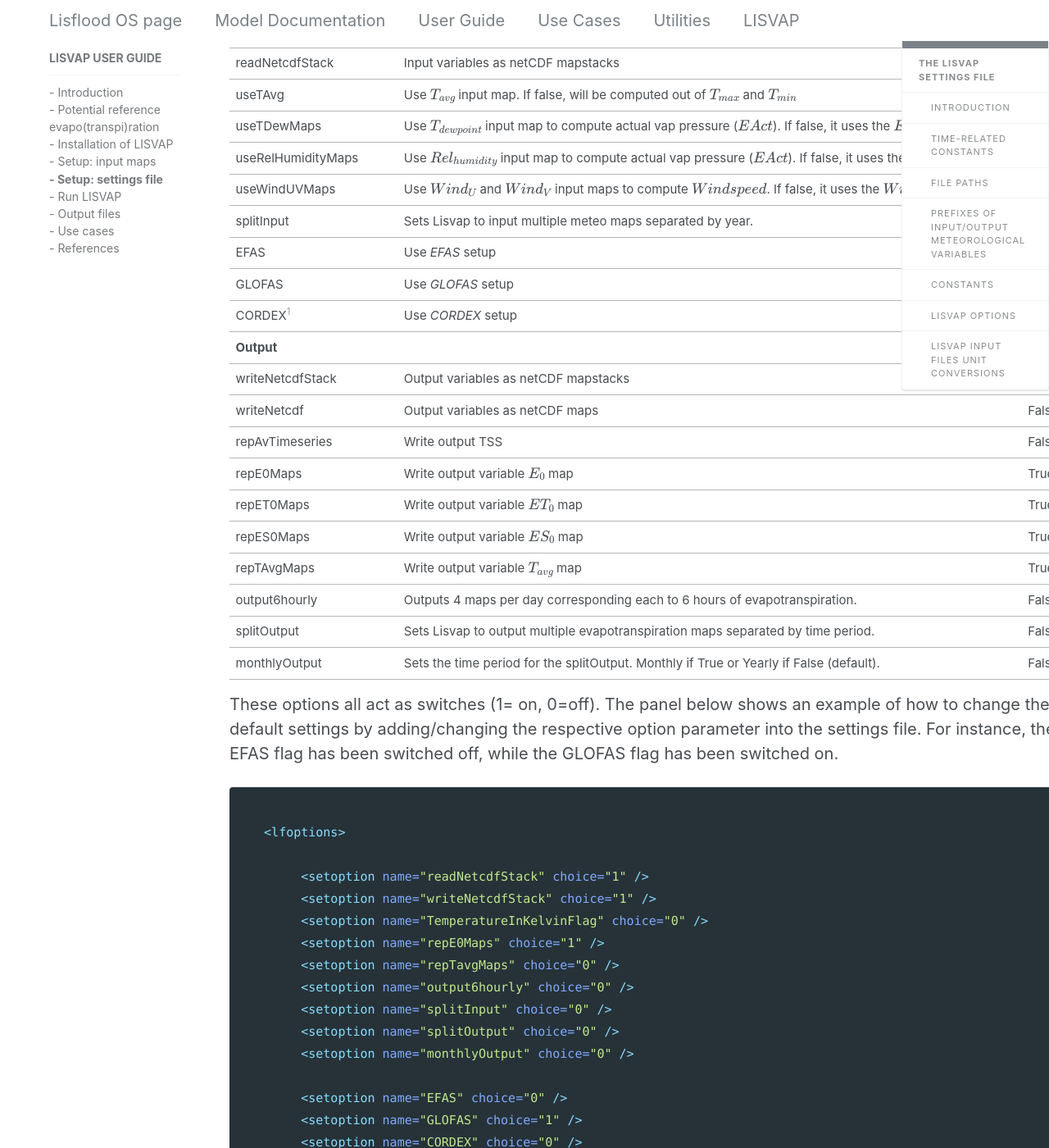
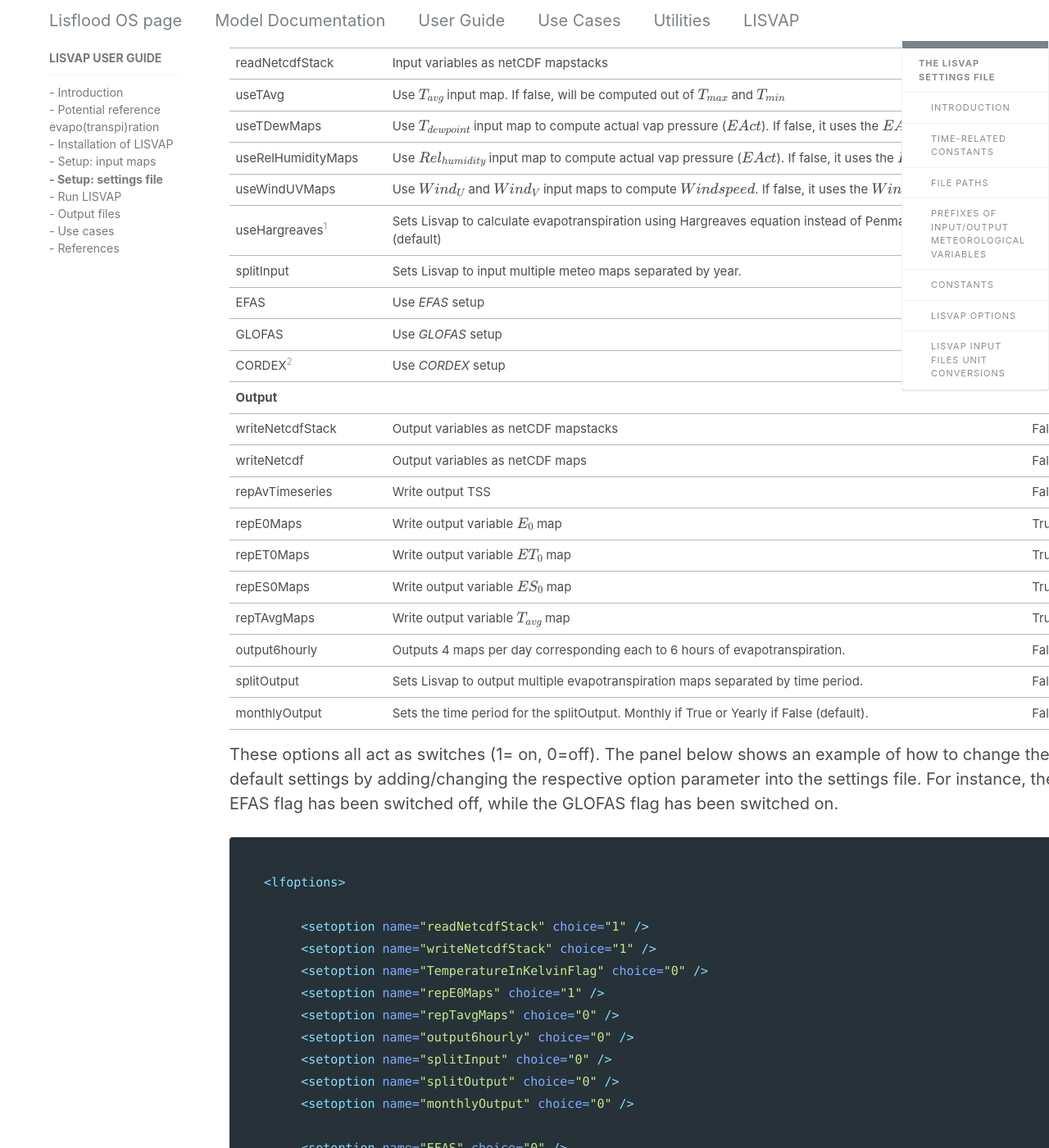
Before and after one commit to ec-jrc/lisflood-lisvap, a Jekyll site: the page built from 3_2_LISVAP_settingsfile/index.md, in a window 1280 px wide and 1400 px high, scrolled down 7209 px. Shown: the whole window at 82% size. Built offline with Jekyll 4.4.1, drawn with Linux system fonts in a browser that asks for light colours; nearby versions of some CDN libraries; our own code applies the rules of GitHub Pages for plain Markdown files; formulas are drawn with MathJax 3; some of the changed text lies outside the part shown.

Commit message:
Add hargreaves to the settings setup instructions

````diff
--- a/3_2_LISVAP_settingsfile/index.md
+++ b/3_2_LISVAP_settingsfile/index.md
@@ -237,32 +237,34 @@ The table below lists all currently implemented options and their respective def
  **Table:** *LISVAP options.*
 
 
-| Option                    | Description                                                                                             | Default |
-| ------------------------- | ------------------------------------------------------------------------------------------------------- | ------- |
-| **Input**                 |                                                                                                         |         |
-| TemperatureInKelvinFlag   | Temperature in Kelvin                                                                                   | False   |
-| readNetcdfStack           | Input variables as netCDF mapstacks                                                                     | False   |
-| useTAvg                   | Use $T_{avg}$ input map. If false, will be computed out of $T_{max}$ and $T_{min}$                      | False   |
-| useTDewMaps               | Use $T_{dew point}$ input map to compute actual vap pressure ($EAct$). If false, it uses the $EAct$ map | False   |
-| useRelHumidityMaps        | Use $Rel_{humidity}$ input map to compute actual vap pressure ($EAct$). If false, it uses the $EAct$ map | False   |
-| useWindUVMaps             | Use $Wind_{U}$ and $Wind_{V}$ input maps to compute $Windspeed$. If false, it uses the $Wind$ map       | False   |
-| splitInput                | Sets Lisvap to input multiple meteo maps separated by year.                                             | False   |
-| EFAS                      | Use *EFAS* setup                                                                                        | True    |
-| GLOFAS                    | Use *GLOFAS* setup                                                                                      | False   |
-| CORDEX[^1]                | Use *CORDEX* setup                                                                                      | False   |
-| **Output**                |                                                                                                         |         |
-| writeNetcdfStack          | Output variables as netCDF mapstacks                                                                    | False   |
-| writeNetcdf               | Output variables as netCDF maps                                                                         | False   |
-| repAvTimeseries           | Write output TSS                                                                                        | False   |
-| repE0Maps                 | Write output variable $E_0$ map                                                                         | True    |
-| repET0Maps                | Write output variable $ET_0$ map                                                                        | True    |
-| repES0Maps                | Write output variable $ES_0$ map                                                                        | True    |
-| repTAvgMaps               | Write output variable $T_{avg}$ map                                                                     | True    |
-| output6hourly             | Outputs 4 maps per day corresponding each to 6 hours of evapotranspiration.                             | False   |
-| splitOutput               | Sets Lisvap to output multiple evapotranspiration maps separated by time period.                        | False   |
-| monthlyOutput             | Sets the time period for the splitOutput. Monthly if True or Yearly if False (default).                 | False   |
+| Option                    | Description                                                                                                | Default |
+| ------------------------- | ---------------------------------------------------------------------------------------------------------- | ------- |
+| **Input**                 |                                                                                                            |         |
+| TemperatureInKelvinFlag   | Temperature in Kelvin                                                                                      | False   |
+| readNetcdfStack           | Input variables as netCDF mapstacks                                                                        | False   |
+| useTAvg                   | Use $T_{avg}$ input map. If false, will be computed out of $T_{max}$ and $T_{min}$                         | False   |
+| useTDewMaps               | Use $T_{dew point}$ input map to compute actual vap pressure ($EAct$). If false, it uses the $EAct$ map    | False   |
+| useRelHumidityMaps        | Use $Rel_{humidity}$ input map to compute actual vap pressure ($EAct$). If false, it uses the $EAct$ map   | False   |
+| useWindUVMaps             | Use $Wind_{U}$ and $Wind_{V}$ input maps to compute $Windspeed$. If false, it uses the $Wind$ map          | False   |
+| useHargreaves[^1]         | Sets Lisvap to calculate evapotranspiration using Hargreaves equation instead of Penman-Monteith (default) | False   |
+| splitInput                | Sets Lisvap to input multiple meteo maps separated by year.                                                | False   |
+| EFAS                      | Use *EFAS* setup                                                                                           | True    |
+| GLOFAS                    | Use *GLOFAS* setup                                                                                         | False   |
+| CORDEX[^2]                | Use *CORDEX* setup                                                                                         | False   |
+| **Output**                |                                                                                                            |         |
+| writeNetcdfStack          | Output variables as netCDF mapstacks                                                                       | False   |
+| writeNetcdf               | Output variables as netCDF maps                                                                            | False   |
+| repAvTimeseries           | Write output TSS                                                                                           | False   |
+| repE0Maps                 | Write output variable $E_0$ map                                                                            | True    |
+| repET0Maps                | Write output variable $ET_0$ map                                                                           | True    |
+| repES0Maps                | Write output variable $ES_0$ map                                                                           | True    |
+| repTAvgMaps               | Write output variable $T_{avg}$ map                                                                        | True    |
+| output6hourly             | Outputs 4 maps per day corresponding each to 6 hours of evapotranspiration.                                | False   |
+| splitOutput               | Sets Lisvap to output multiple evapotranspiration maps separated by time period.                           | False   |
+| monthlyOutput             | Sets the time period for the splitOutput. Monthly if True or Yearly if False (default).                    | False   |
 
-[^1]: Note that EFAS, GLOFAS and CORDEX are mutually-exclusive flags. If all the three flags are true, the EFAS flag has precedence; if both GLOFAS and CORDEX flags are true, the GLOFAS flag has the precedence.
+[^1]: When setting up Lisvap to calculate evapotranspiration using Hargreaves equation, only $T_{max}$ and $T_{min}$ are necessary.
+[^2]: Note that EFAS, GLOFAS and CORDEX are mutually-exclusive flags. If all the three flags are true, the EFAS flag has precedence; if both GLOFAS and CORDEX flags are true, the GLOFAS flag has the precedence.
 
 These options all act as switches (1= on,  0=off). The panel below shows an example of how to change the default settings by adding/changing the respective option parameter into the settings file. For instance, the EFAS flag has been switched off, while the GLOFAS flag has been switched on.
 
@@ -286,6 +288,8 @@ These options all act as switches (1= on,  0=off). The panel below shows an exam
 
         <setoption name="useTDewMaps" choice="1"/>
         <setoption name="useRelHumidityMaps" choice="0" />
+
+        <setoption name="useHargreaves" choice="0" />
 
     </lfoptions>
 ```
````
